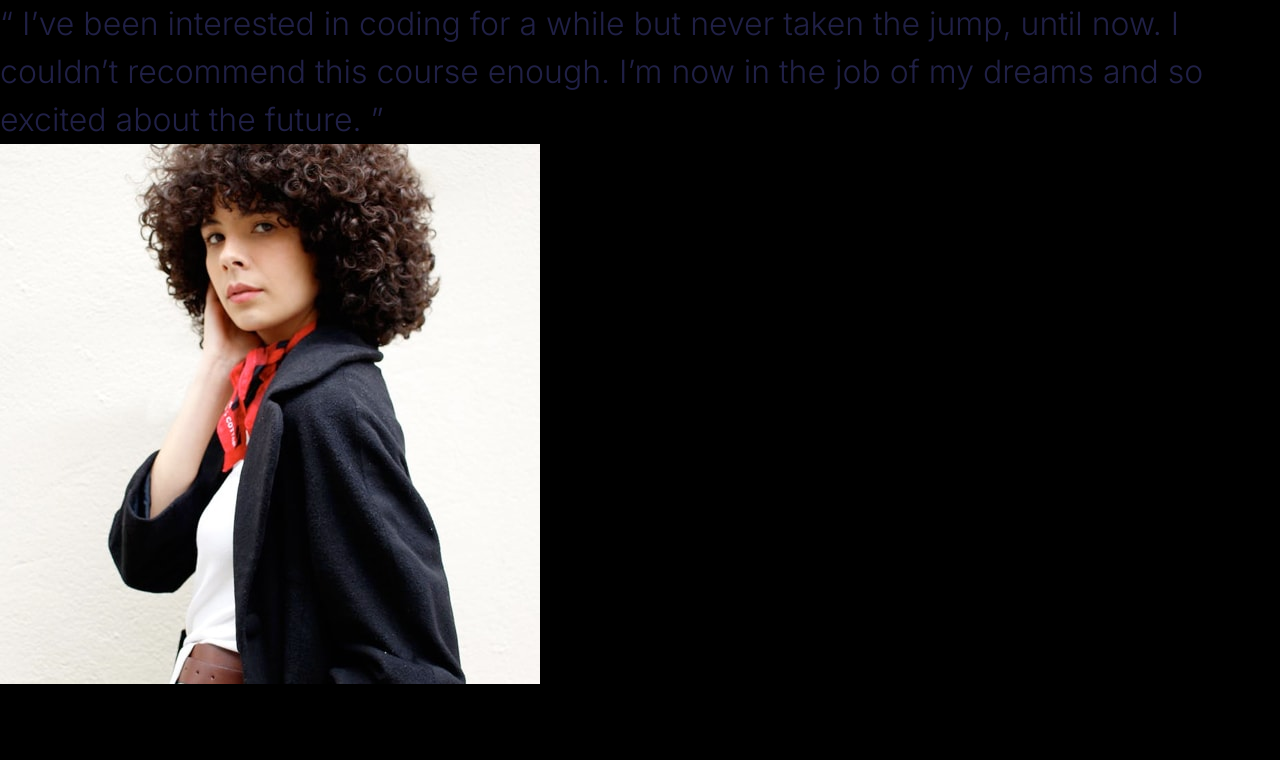
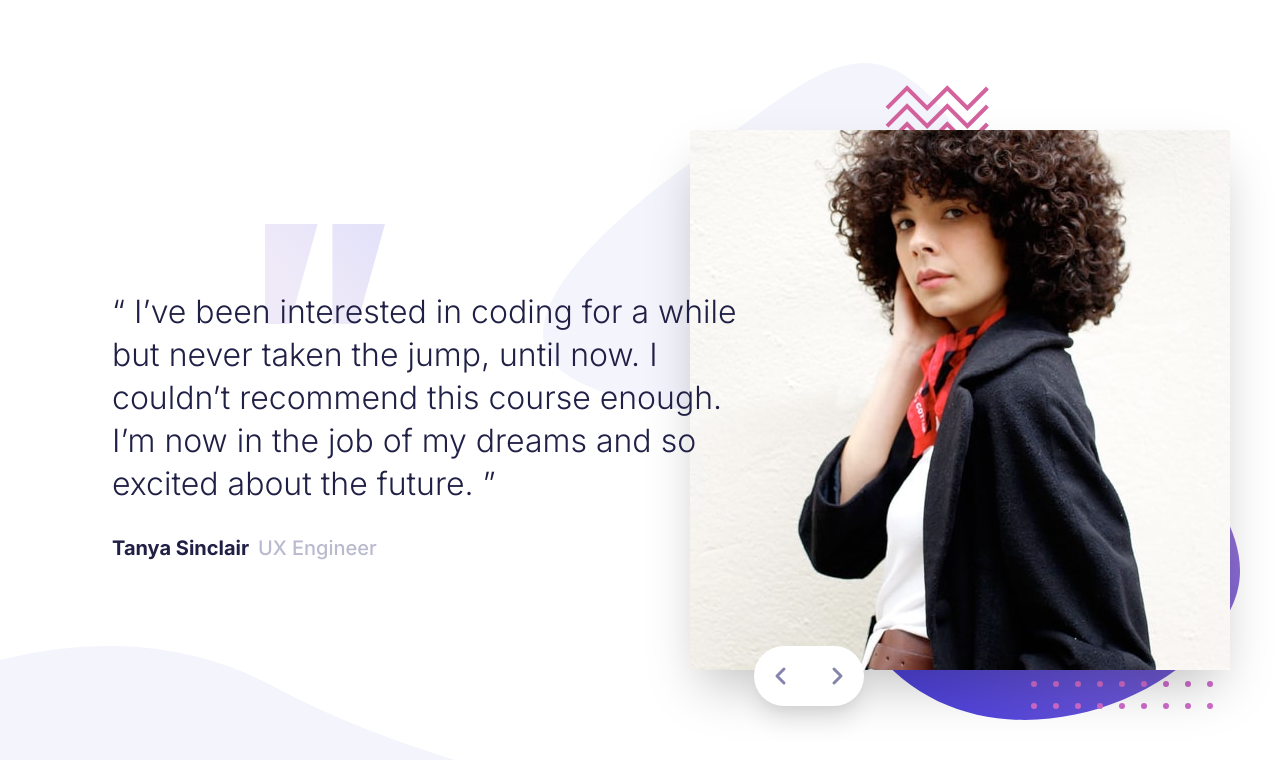
Before and after one commit to AlMon/testimonials-slider, a Next.js app: page / in a window 1280 px wide. Shown: the top 760 px of the page. Built offline with nearby package versions, Linux system fonts and the light colour scheme.

Commit message:
Complete initial layout

```diff
--- a/pages/index.js
+++ b/pages/index.js
@@ -8,14 +8,74 @@ export default function Home() {
         <link rel='icon' href='/favicon.png' />
       </Head>
 
-      <main className='min-h-screen bg-black relative'>
-        <div className='flex flex-wrap'>
-          <h2 className='font-light'>
-            “ I’ve been interested in coding for a while but never taken the
-            jump, until now. I couldn’t recommend this course enough. I’m now in
-            the job of my dreams and so excited about the future. ”
-          </h2>
-          <img src='/image-tanya.jpg' alt='Tanya' />
+      <img
+        src='/pattern-quotes.svg'
+        alt='Pattern Quotes'
+        className='absolute top-56 left-[265px] z-0'
+      />
+      <img
+        src='/pattern-curve.svg'
+        alt='Pattern Curve'
+        className='absolute bottom-0 left-0 z-0'
+      />
+      <img
+        src='/pattern-bg.svg'
+        alt='Pattern Curve'
+        className='absolute bottom-20 right-10 z-0'
+      />
+
+      <main className='min-h-screen container mx-auto flex items-center'>
+        <div className='grid grid-cols-2'>
+          <div className='mt-40 -mr-28 z-20 pl-28'>
+            <h2 className='font-light leading-[43px]'>
+              “ I’ve been interested in coding for a while but never taken the
+              jump, until now. I couldn’t recommend this course enough. I’m now
+              in the job of my dreams and so excited about the future. ”
+            </h2>
+            <p className='text-[20px] mt-7 font-bold'>
+              Tanya Sinclair{' '}
+              <span className='text-[#babacf] ml-1 font-medium'>
+                UX Engineer
+              </span>
+            </p>
+          </div>
+          <div className='mx-auto z-10'>
+            <img
+              src='/image-tanya.jpg'
+              alt='Tanya'
+              className='shadow-2xl z-20'
+            />
+            <div className='bg-white flex w-[110px] h-[60px] justify-between items-center px-[15px] rounded-full shadow-xl -mt-6 absolute ml-16'>
+              <svg
+                xmlns='http://www.w3.org/2000/svg'
+                className='h-6 w-6 cursor-pointer'
+                fill='none'
+                viewBox='0 0 24 24'
+                stroke='#8585AC'
+              >
+                <path
+                  strokeLinecap='round'
+                  strokeLinejoin='round'
+                  strokeWidth={3}
+                  d='M15 19l-7-7 7-7'
+                />
+              </svg>
+              <svg
+                xmlns='http://www.w3.org/2000/svg'
+                className='h-6 w-6 cursor-pointer'
+                fill='none'
+                viewBox='0 0 24 24'
+                stroke='#8585AC'
+              >
+                <path
+                  strokeLinecap='round'
+                  strokeLinejoin='round'
+                  strokeWidth={3}
+                  d='M9 5l7 7-7 7'
+                />
+              </svg>
+            </div>
+          </div>
         </div>
       </main>
     </div>
```
